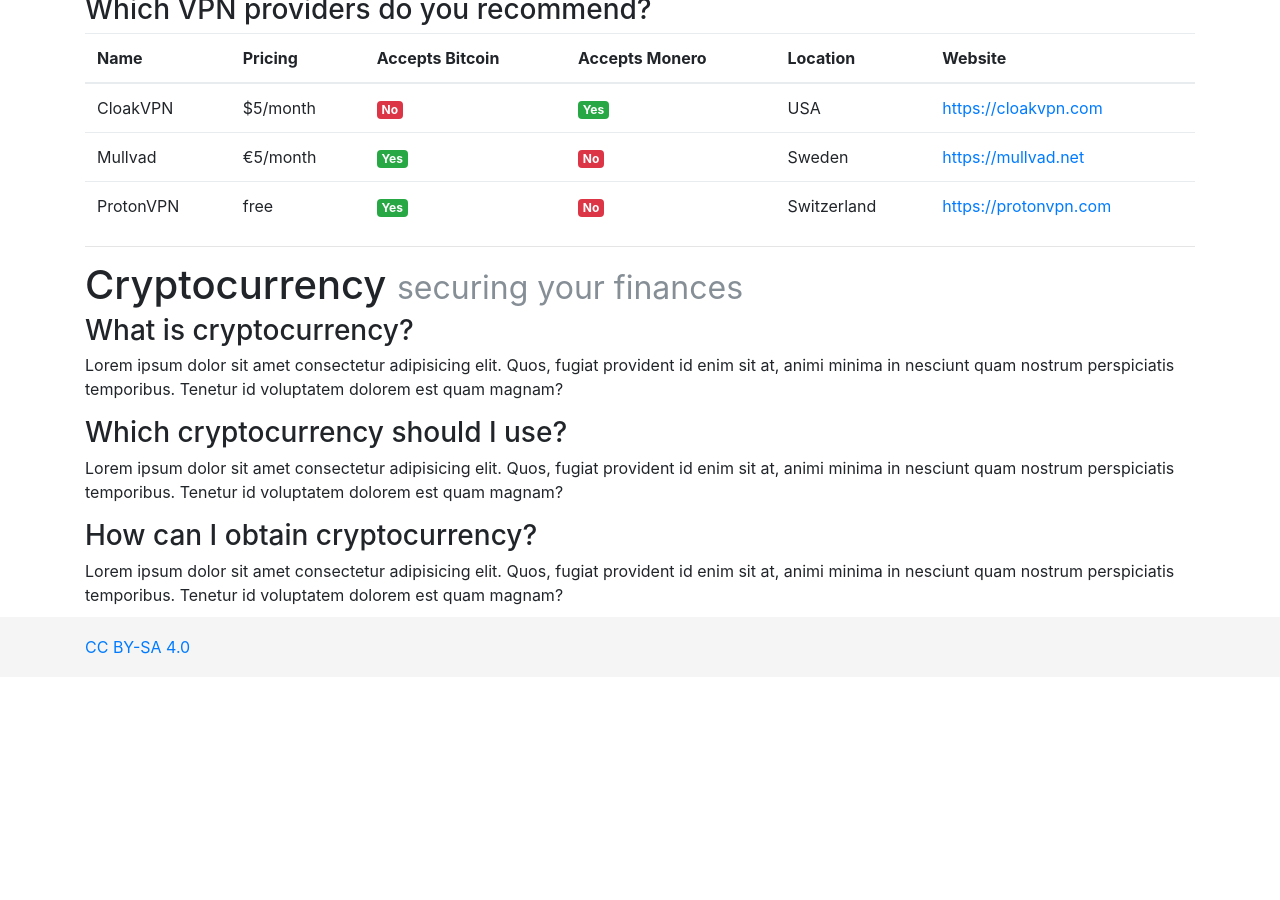
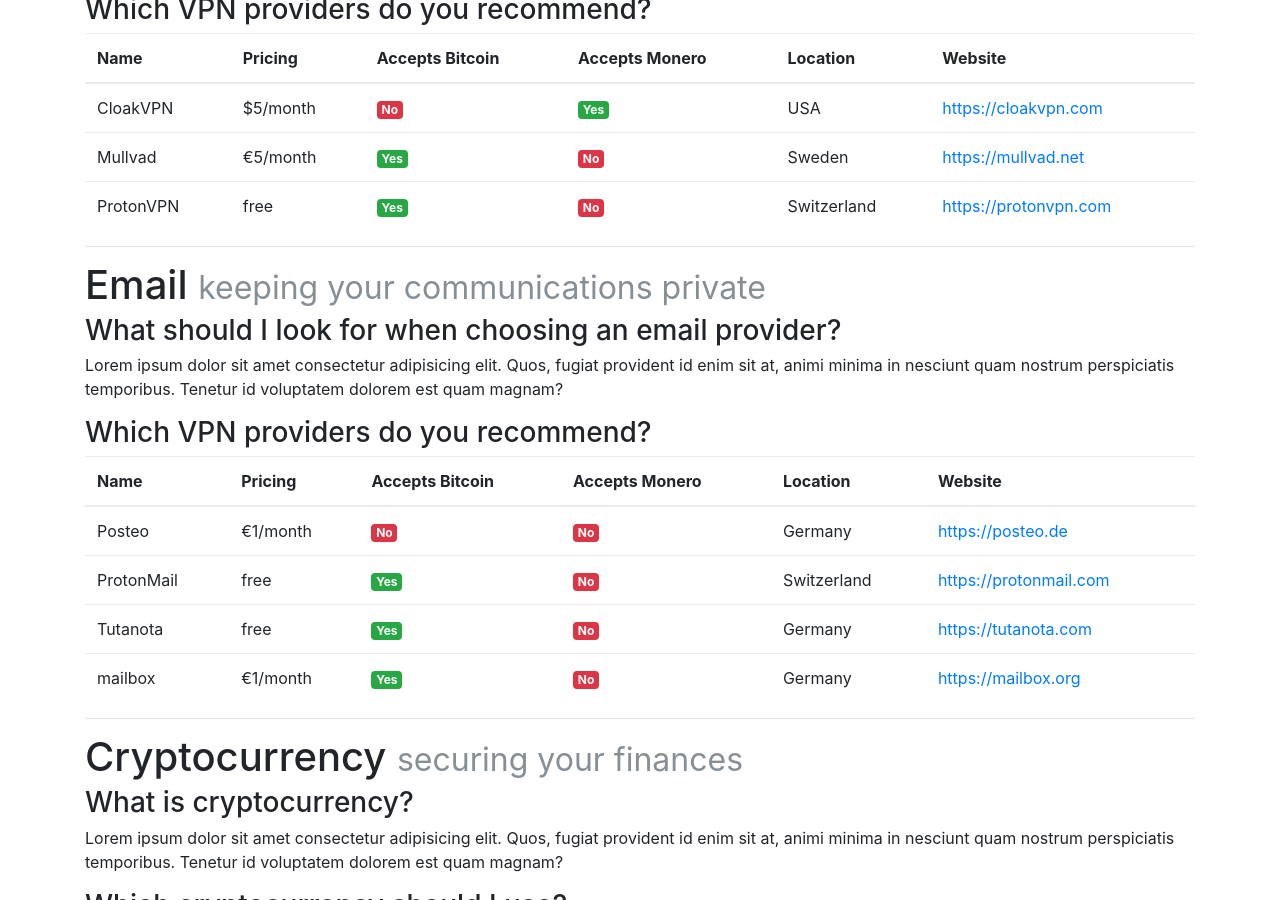
Before and after one commit to cryptographic-party/cryptographic-party.github.io, a Jekyll site: the page built from index.md, in a window 1280 px wide and 900 px high, scrolled down 643 px. Built offline with Jekyll 4.4.1, drawn with Linux system fonts in a browser that asks for light colours; nearby versions of some CDN libraries; before the commit the page ends 1320 px from its top, so only the background shows below that.

Commit message:
Add email providers

```diff
--- /dev/null
+++ b/_data/email.yml
@@ -0,0 +1,24 @@
+- name: mailbox
+  website: https://mailbox.org
+  bitcoin: true
+  monero: false
+  location: Germany
+  pricing: €1/month
+- name: Posteo
+  website: https://posteo.de
+  bitcoin: false
+  monero: false
+  location: Germany
+  pricing: €1/month
+- name: ProtonMail
+  website: https://protonmail.com
+  bitcoin: true
+  monero: false
+  location: Switzerland
+  pricing: free
+- name: Tutanota
+  bitcoin: true
+  monero: false
+  website: https://tutanota.com
+  location: Germany
+  pricing: free
--- a/_layouts/home.html
+++ b/_layouts/home.html
@@ -55,6 +55,53 @@ layout: default
 </div>
 
 <div class="container">
+  <h1>Email <small class="text-muted">keeping your communications private</small></h1>
+
+  <h3>What should I look for when choosing an email provider?</h3>
+  <p>Lorem ipsum dolor sit amet consectetur adipisicing elit. Quos, fugiat provident id enim sit at, animi minima in nesciunt quam nostrum perspiciatis temporibus. Tenetur id voluptatem dolorem est quam magnam?</p>
+
+  <h3>Which VPN providers do you recommend?</h3>
+  <table class="table">
+    <thead>
+      <tr>
+        <th>Name</th>
+        <th>Pricing</th>
+        <th>Accepts Bitcoin</th>
+        <th>Accepts Monero</th>
+        <th>Location</th>
+        <th>Website</th>
+      </tr>
+    </thead>
+    <tbody>
+      {% assign sortedProviders = site.data.email | sort: 'name' %}
+      {% for provider in sortedProviders %}
+        <tr>
+          <td>{{ provider.name }}</td>
+          <td>{{ provider.pricing }}</td>
+
+          {% if provider.bitcoin %}
+            <td><span class="badge badge-success">Yes</span></td>
+          {% else %}
+            <td><span class="badge badge-danger">No</span></td>
+          {% endif %}
+
+          {% if provider.monero %}
+            <td><span class="badge badge-success">Yes</span></td>
+          {% else %}
+            <td><span class="badge badge-danger">No</span></td>
+          {% endif %}
+
+          <td>{{ provider.location }}</td>
+          <td><a href="{{ provider.website }}">{{ provider.website }}</a></td>
+        </tr>
+      {% endfor %}
+    </tbody>
+  </table>
+
+  <hr>
+</div>
+
+<div class="container">
   <h1>Cryptocurrency <small class="text-muted">securing your finances</small></h1>
   <h3>What is cryptocurrency?</h3>
   <p>Lorem ipsum dolor sit amet consectetur adipisicing elit. Quos, fugiat provident id enim sit at, animi minima in nesciunt quam nostrum perspiciatis temporibus. Tenetur id voluptatem dolorem est quam magnam?</p>
```
